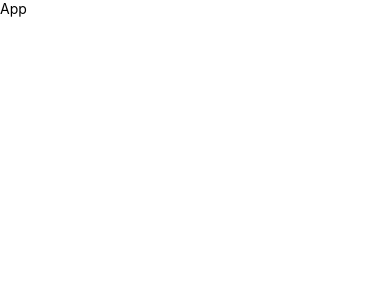
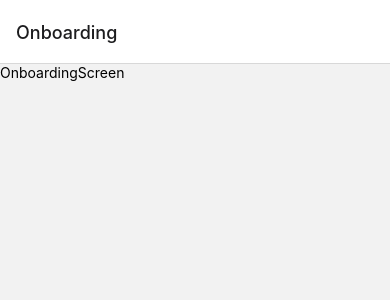
Before and after one commit to mdalishanali/ChatToMyself, a React Native app: screen /Onboarding in a window 390 px wide. Shown: the top 300 px of the page. Built offline with nearby package versions, Linux system fonts and the light colour scheme.

Commit message:
created a basic two screens

```diff
--- a/App.js
+++ b/App.js
@@ -1,10 +1,19 @@
-import { View, Text } from 'react-native'
-import React from 'react'
+import { View, Text } from "react-native";
+import React from "react";
+import { createNativeStackNavigator } from "@react-navigation/native-stack";
+import { NavigationContainer } from "@react-navigation/native";
+import OnboardingScreen from "./src/screens/OnboardingScreen";
+import LoginScreen from "./src/screens/LoginScreen";
 
 export default function App() {
+  const AppStack = createNativeStackNavigator();
+
   return (
-    <View>
-      <Text>App</Text>
-    </View>
-  )
+    <NavigationContainer>
+      <AppStack.Navigator>
+        <AppStack.Screen name="Onboarding" component={OnboardingScreen} />
+        <AppStack.Screen name="Login" component={LoginScreen} />
+      </AppStack.Navigator>
+    </NavigationContainer>
+  );
 }
--- /dev/null
+++ b/src/screens/LoginScreen.js
@@ -0,0 +1,10 @@
+import { View, Text } from 'react-native'
+import React from 'react'
+
+export default function LoginScreen() {
+  return (
+    <View>
+      <Text>LoginScreen</Text>
+    </View>
+  )
+}
--- /dev/null
+++ b/src/screens/OnboardingScreen.js
@@ -0,0 +1,10 @@
+import { View, Text } from 'react-native'
+import React from 'react'
+
+export default function OnboardingScreen() {
+  return (
+    <View>
+      <Text>OnboardingScreen</Text>
+    </View>
+  )
+}
```
